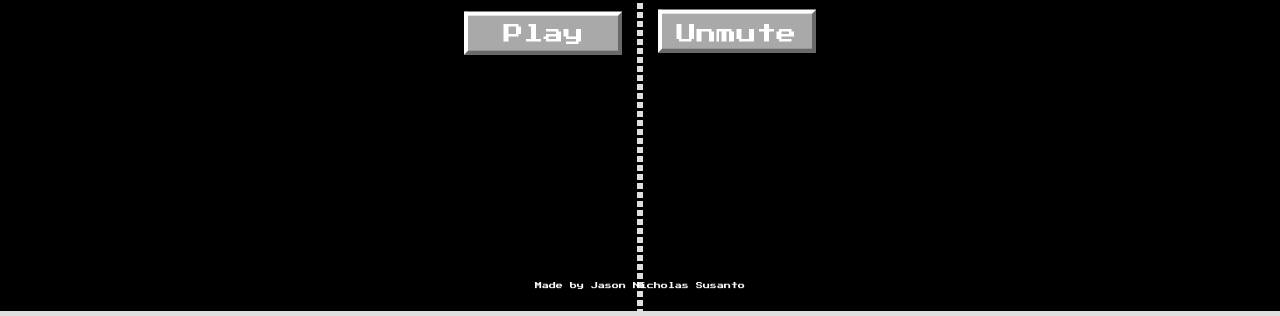
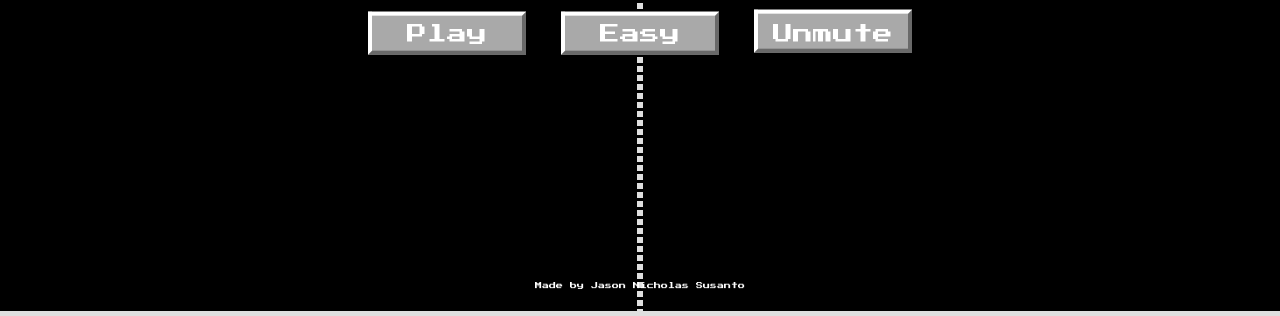
Before and after one commit to Jasonnicholasusanto/smash-pong, a plain HTML site: page index.html in a window 1280 px wide. Shown: the part 484-800 px from the top of the page. Drawn offline with Linux system fonts and the light colour scheme.

Commit message:
Update: Added hard/easy game options (Still in development and is buggy)

```diff
--- a/index.css
+++ b/index.css
@@ -98,6 +98,51 @@ body {
     cursor: pointer;
 }
 .play-btn:active{
+    background-color: darkgrey;
+    color: black;
+    border-left-color: dimgrey;
+    border-top-color: dimgrey;
+    border-bottom-color: white;
+    border-right-color: white;
+    -webkit-box-shadow: 0px 0px 0px 0px rgba(0,0,0,0.75);
+    -moz-box-shadow: 0px 0px 0px 0px rgba(0,0,0,0.75);
+    box-shadow: 0px 0px 0px 0px rgba(0,0,0,0.75);
+}
+
+.level-btn{
+    display: inline-block;
+    background-color: darkgrey;
+    height: 35px;
+    width: 150px;
+    border-style: solid;
+    border-width: 4px;
+    border-left-color: white;
+    border-top-color: white;
+    border-bottom-color: dimgrey;
+    border-right-color: dimgrey;
+    -webkit-box-shadow: 2px 2px 0px 0px rgba(0,0,0,0.75);
+    -moz-box-shadow: 2px 2px 0px 0px rgba(0,0,0,0.75);
+    box-shadow: 2px 2px 0px 0px rgba(0,0,0,0.75);
+}
+.level-in_btn{
+    padding: 8px;
+    /* text-align: center;
+    justify-content: center;
+    align-items: center; */
+    font-size: 20px;
+    font-family: 'Press Start 2P', cursive;
+    user-select: none;
+    -moz-user-select: none;
+    -khtml-user-select: none;
+    -webkit-user-select: none;
+    -o-user-select: none;
+}
+.level-btn:hover{
+    background-color: darkblue;
+    color: white;
+    cursor: pointer;
+}
+.level-btn:active{
     background-color: darkgrey;
     color: black;
     border-left-color: dimgrey;
--- a/index.html
+++ b/index.html
@@ -43,6 +43,14 @@
 
             <div id="startButton" class="play-btn" onclick="gameplayOption()">
                 <div class="play-in_btn">Play</div>
+            </div>
+
+            <div id="hardButton" class="level-btn" onclick="gameLevelEasyOption()">
+                <div class="level-in_btn">Easy</div>
+            </div>
+
+            <div id="easyButton" style="display: none;" class="level-btn" onclick="gameLevelHardOption()">
+                <div class="level-in_btn">Hard</div>
             </div>
 
             <div id="unmuteMusic" class="music-btn" onclick="playThemeSong()">
--- a/js/utilities.js
+++ b/js/utilities.js
@@ -183,6 +183,20 @@ function rematch() {
     game();
 }
 
+function gameLevelEasyOption() {
+    document.querySelector("#hardButton").style.display = "none";
+    document.querySelector("#easyButton").style.display = "inline-block";
+
+    gameOption = "hard";
+}
+
+function gameLevelHardOption() {
+    document.querySelector("#easyButton").style.display = "none";
+    document.querySelector("#hardButton").style.display = "inline-block";
+
+    gameOption = "easy";
+}
+
 function buttonClicked() {
     document.querySelector("#click-audio").play();
 }
```
Also changed, not shown: 1 other file.
